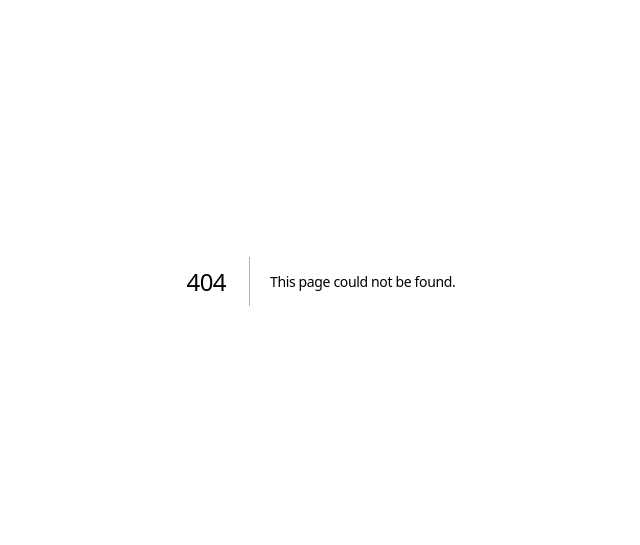
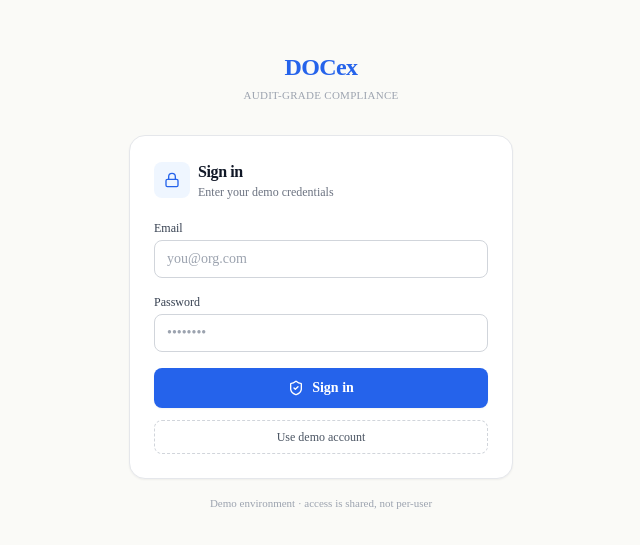
Before and after one commit to faridopz/docex, a Next.js app in the folder web/: page /login in a window 1280 px wide. Before the commit this address had no page. Shown: the part 119-664 px from the top of the page, without its empty margins (319-959 px from the left). Built offline with nearby package versions, Linux system fonts and the light colour scheme.

Commit message:
Add lightweight demo login gate (client-side AuthProvider + /login + AppShell guard); remove stray root vercel.json; add deploy checklist

```diff
--- a/web/app/layout.tsx
+++ b/web/app/layout.tsx
@@ -1,5 +1,6 @@
 import type { Metadata } from "next";
 import "./globals.css";
+import { AuthProvider } from "@/lib/auth";
 
 export const metadata: Metadata = {
   title: "DOCex — AI document extraction",
@@ -10,7 +11,9 @@ export const metadata: Metadata = {
 export default function RootLayout({ children }: { children: React.ReactNode }) {
   return (
     <html lang="en" className="scroll-smooth">
-      <body className="min-h-screen">{children}</body>
+      <body className="min-h-screen">
+        <AuthProvider>{children}</AuthProvider>
+      </body>
     </html>
   );
 }
--- /dev/null
+++ b/web/app/login/page.tsx
@@ -0,0 +1,128 @@
+"use client";
+
+import { useEffect, useState, type FormEvent } from "react";
+import { useRouter } from "next/navigation";
+import { Loader2, Lock, ShieldCheck } from "lucide-react";
+import { useAuth, DEMO_LOGIN_HINT } from "@/lib/auth";
+
+/**
+ * /login — the demo front door. Validates against the client-side demo
+ * accounts in lib/auth.tsx and redirects to /home on success. If a user is
+ * already signed in, bounce them straight to /home.
+ */
+export default function LoginPage() {
+  const router = useRouter();
+  const { signIn, user, ready } = useAuth();
+  const [email, setEmail] = useState("");
+  const [password, setPassword] = useState("");
+  const [error, setError] = useState<string | null>(null);
+  const [busy, setBusy] = useState(false);
+
+  useEffect(() => {
+    if (ready && user) router.replace("/home");
+  }, [ready, user, router]);
+
+  function handleSubmit(e: FormEvent) {
+    e.preventDefault();
+    setError(null);
+    setBusy(true);
+    const res = signIn(email, password);
+    if (!res.ok) {
+      setError(res.error ?? "Sign in failed.");
+      setBusy(false);
+      return;
+    }
+    router.push("/home");
+  }
+
+  function fillDemo() {
+    setEmail(DEMO_LOGIN_HINT.email);
+    setPassword(DEMO_LOGIN_HINT.password);
+    setError(null);
+  }
+
+  return (
+    <div className="flex min-h-screen items-center justify-center bg-[#fafaf7] px-4">
+      <div className="w-full max-w-sm">
+        <div className="mb-8 text-center">
+          <span className="text-2xl font-bold tracking-tight text-brand-600">
+            DOCex
+          </span>
+          <p className="mt-1 text-[11px] font-medium uppercase tracking-wide text-gray-400">
+            Audit-grade compliance
+          </p>
+        </div>
+
+        <div className="rounded-2xl border border-gray-200 bg-white p-6 shadow-sm">
+          <div className="mb-5 flex items-center gap-2">
+            <span className="inline-flex h-9 w-9 items-center justify-center rounded-lg bg-brand-50 text-brand-600">
+              <Lock className="h-4 w-4" />
+            </span>
+            <div>
+              <h1 className="text-base font-semibold text-gray-900">Sign in</h1>
+              <p className="text-xs text-gray-500">Enter your demo credentials</p>
+            </div>
+          </div>
+
+          <form onSubmit={handleSubmit} className="space-y-4">
+            <div>
+              <label className="mb-1 block text-xs font-medium text-gray-700">
+                Email
+              </label>
+              <input
+                type="email"
+                autoComplete="username"
+                value={email}
+                onChange={(e) => setEmail(e.target.value)}
+                placeholder="you@org.com"
+                className="w-full rounded-lg border border-gray-300 px-3 py-2 text-sm text-gray-900 outline-none transition focus:border-brand-400 focus:ring-2 focus:ring-brand-100"
+                required
+              />
+            </div>
+            <div>
+              <label className="mb-1 block text-xs font-medium text-gray-700">
+                Password
+              </label>
+              <input
+                type="password"
+                autoComplete="current-password"
+                value={password}
+                onChange={(e) => setPassword(e.target.value)}
+                placeholder="••••••••"
+                className="w-full rounded-lg border border-gray-300 px-3 py-2 text-sm text-gray-900 outline-none transition focus:border-brand-400 focus:ring-2 focus:ring-brand-100"
+                required
+              />
+            </div>
+
+            {error && (
+              <p className="rounded-lg bg-red-50 px-3 py-2 text-xs font-medium text-red-700">
+                {error}
+              </p>
+            )}
+
+            <button
+              type="submit"
+              disabled={busy}
+              className="flex w-full items-center justify-center gap-2 rounded-lg bg-brand-600 px-4 py-2.5 text-sm font-semibold text-white shadow-sm transition hover:bg-brand-700 disabled:cursor-not-allowed disabled:opacity-60"
+            >
+              {busy ? <Loader2 className="h-4 w-4 animate-spin" /> : <ShieldCheck className="h-4 w-4" />}
+              Sign in
+            </button>
+          </form>
+
+          <button
+            type="button"
+            onClick={fillDemo}
+            className="mt-3 w-full rounded-lg border border-dashed border-gray-300 px-4 py-2 text-xs font-medium text-gray-600 transition hover:border-brand-300 hover:text-brand-700"
+          >
+            Use demo account
+          </button>
+        </div>
+
+        <p className="mt-4 text-center text-[11px] text-gray-400">
+          Demo environment · access is shared, not per-user
+        </p>
+      </div>
+    </div>
+  );
+}
--- a/web/components/AppShell.tsx
+++ b/web/components/AppShell.tsx
@@ -1,18 +1,22 @@
 "use client";
 
+import { useEffect } from "react";
 import Link from "next/link";
-import { usePathname } from "next/navigation";
+import { usePathname, useRouter } from "next/navigation";
 import {
   BookOpen,
   CalendarCheck,
   FileSearch,
   Landmark,
   Layers,
+  Loader2,
+  LogOut,
   ScrollText,
   ShieldCheck,
   type LucideIcon,
 } from "lucide-react";
 import { cn } from "@/lib/utils";
+import { useAuth } from "@/lib/auth";
 
 /**
  * AppShell — the canonical in-product layout: a persistent left sidebar +
@@ -73,6 +77,25 @@ export function AppShell({
   children: React.ReactNode;
 }) {
   const pathname = usePathname() ?? "";
+  const router = useRouter();
+  const { ready, user, signOut } = useAuth();
+
+  // Demo gate: every page rendered inside AppShell requires a signed-in demo
+  // user. Public pages (landing, tour, /approve, /checkin) don't use AppShell,
+  // so they stay open. We wait for `ready` so we don't redirect on first paint
+  // before localStorage has been read.
+  useEffect(() => {
+    if (ready && !user) router.replace("/login");
+  }, [ready, user, router]);
+
+  if (!ready || !user) {
+    return (
+      <div className="flex min-h-screen items-center justify-center bg-[#fafaf7] text-sm text-gray-500">
+        <Loader2 className="mr-2 h-4 w-4 animate-spin" />
+        Loading…
+      </div>
+    );
+  }
 
   function isActive(item: NavItem): boolean {
     return active ? item.section === active : item.match.some((m) => pathname === m || pathname.startsWith(m + "/"));
@@ -130,6 +153,25 @@ export function AppShell({
             <ScrollText className="h-4 w-4 shrink-0 text-gray-400" />
             Audit log
           </Link>
+
+          <div className="mt-2 flex items-center justify-between gap-2 rounded-lg px-2.5 py-2">
+            <div className="min-w-0">
+              <p className="truncate text-xs font-medium text-gray-700">{user.name}</p>
+              <p className="truncate text-[11px] text-gray-400">{user.email}</p>
+            </div>
+            <button
+              type="button"
+              onClick={() => {
+                signOut();
+                router.replace("/login");
+              }}
+              title="Sign out"
+              className="inline-flex shrink-0 items-center gap-1 rounded-md px-2 py-1 text-[11px] font-medium text-gray-500 transition hover:bg-gray-50 hover:text-gray-900"
+            >
+              <LogOut className="h-3.5 w-3.5" />
+              Sign out
+            </button>
+          </div>
         </div>
       </aside>
 
--- /dev/null
+++ b/web/lib/auth.tsx
@@ -0,0 +1,101 @@
+"use client";
+
+import {
+  createContext,
+  useContext,
+  useEffect,
+  useState,
+  type ReactNode,
+} from "react";
+
+/**
+ * Lightweight DEMO authentication — a front door, NOT real auth.
+ *
+ * This gates the in-product UI behind a sign-in screen so the app looks
+ * access-controlled during a demo. It is purely client-side: credentials are
+ * checked against the hardcoded list below and a session flag is kept in
+ * localStorage. There is NO backend, NO database, and NO per-user data
+ * isolation — everyone who signs in sees the same single instance.
+ *
+ * Real authentication (Supabase auth + org_id isolation) is the Phase 2
+ * "Trust" build and will replace this file. Do not mistake this for security.
+ *
+ * To add or change accounts, edit DEMO_ACCOUNTS and redeploy.
+ */
+
+export type DemoUser = { email: string; name: string };
+
+type Account = { email: string; password: string; name: string };
+
+const DEMO_ACCOUNTS: Account[] = [
+  { email: "demo@docex.app", password: "docex-demo", name: "Demo User" },
+];
+
+const STORAGE_KEY = "docex.demo.session";
+
+type AuthState = {
+  ready: boolean; // true once we've read localStorage (prevents redirect flash)
+  user: DemoUser | null;
+  signIn: (email: string, password: string) => { ok: boolean; error?: string };
+  signOut: () => void;
+};
+
+const AuthContext = createContext<AuthState | null>(null);
+
+export function AuthProvider({ children }: { children: ReactNode }) {
+  const [ready, setReady] = useState(false);
+  const [user, setUser] = useState<DemoUser | null>(null);
+
+  useEffect(() => {
+    try {
+      const raw = localStorage.getItem(STORAGE_KEY);
+      if (raw) {
+        const parsed = JSON.parse(raw) as DemoUser;
+        if (parsed?.email) setUser(parsed);
+      }
+    } catch {
+      /* corrupt/unavailable storage — treat as signed out */
+    }
+    setReady(true);
+  }, []);
+
+  function signIn(email: string, password: string) {
+    const e = email.trim().toLowerCase();
+    const match = DEMO_ACCOUNTS.find(
+      (a) => a.email.toLowerCase() === e && a.password === password,
+    );
+    if (!match) return { ok: false, error: "Incorrect email or password." };
+    const u: DemoUser = { email: match.email, name: match.name };
+    setUser(u);
+    try {
+      localStorage.setItem(STORAGE_KEY, JSON.stringify(u));
+    } catch {
+      /* storage unavailable — session lasts for this tab only */
+    }
+    return { ok: true };
+  }
+
+  function signOut() {
+    setUser(null);
+    try {
+      localStorage.removeItem(STORAGE_KEY);
+    } catch {
+      /* ignore */
+    }
+  }
+
+  return (
+    <AuthContext.Provider value={{ ready, user, signIn, signOut }}>
+      {children}
+    </AuthContext.Provider>
+  );
+}
+
+export function useAuth(): AuthState {
+  const ctx = useContext(AuthContext);
+  if (!ctx) throw new Error("useAuth must be used within <AuthProvider>");
+  return ctx;
+}
+
+/** First demo account — used by the login screen's "Use demo account" helper. */
+export const DEMO_LOGIN_HINT = { email: DEMO_ACCOUNTS[0].email, password: DEMO_ACCOUNTS[0].password };
```
Also changed, not shown: 2 other files (tests, documents, lock files or other folders).
